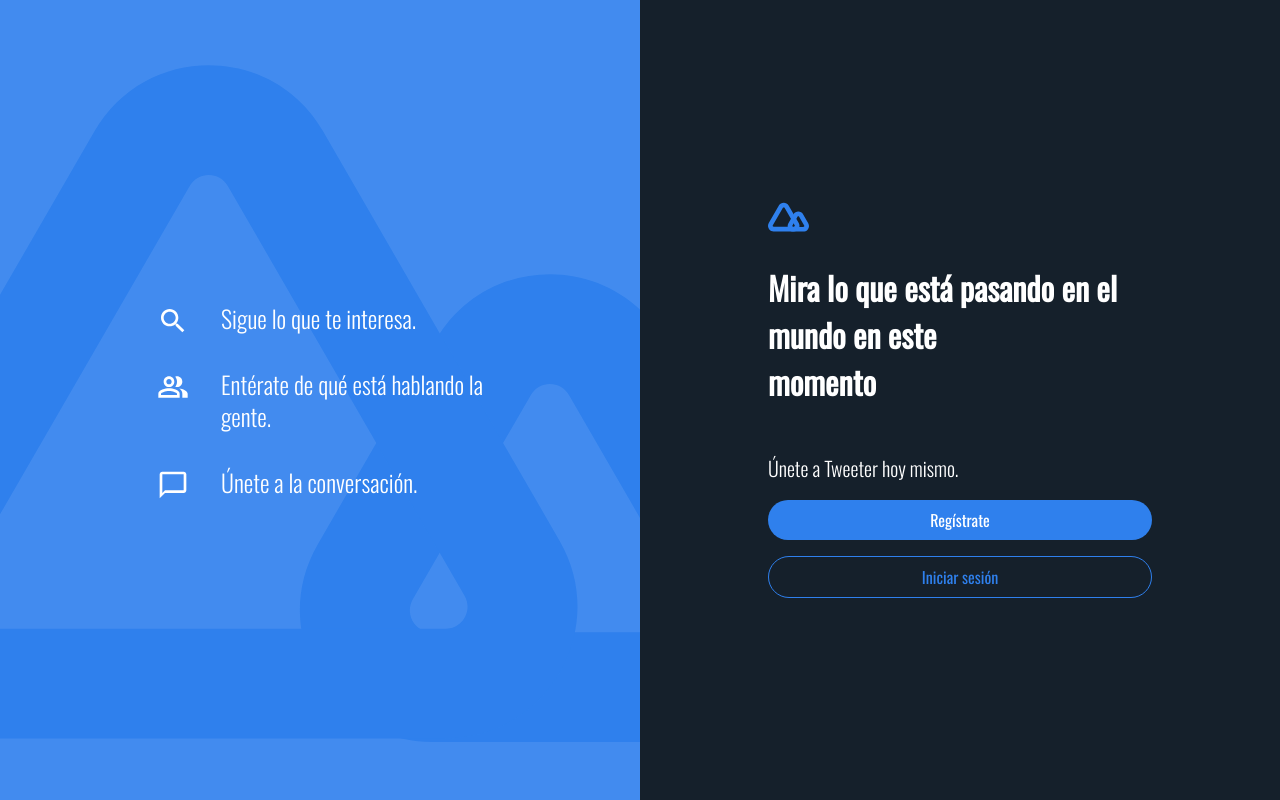
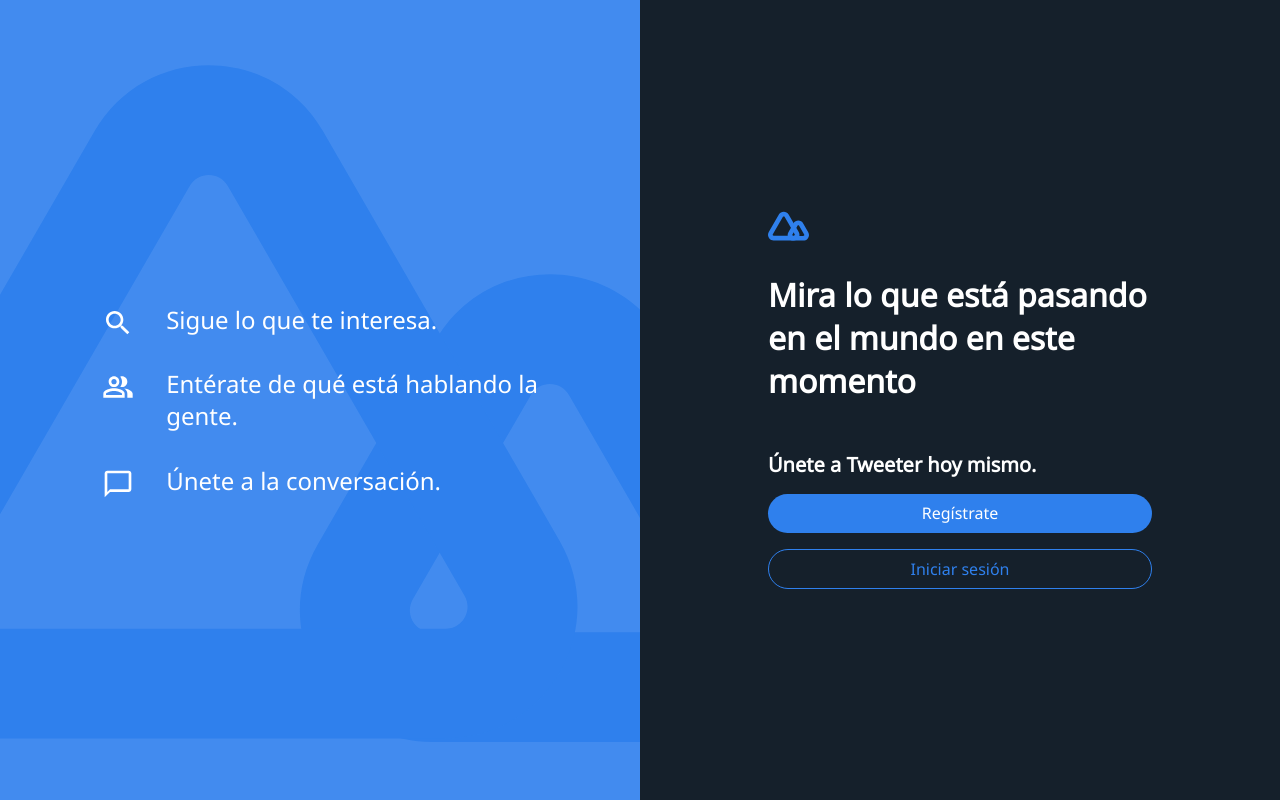
Before and after one commit to Alejandro095/tweeter, a Next.js app: page / in a window 1280 px wide. Built offline with nearby package versions, Linux system fonts and the light colour scheme.

Commit message:
Tipo de letra cambiada a Noto Sans

```diff
--- a/src/components/auth/notLogged/styles.module.scss
+++ b/src/components/auth/notLogged/styles.module.scss
@@ -6,7 +6,7 @@
   flex-direction: column;
   background-color: rgb(21, 32, 43);
   color: white;
-  font-weight: 300;
+  // font-weight: 300;
 }
 
 .main {
@@ -93,7 +93,7 @@
   }
 
   & > h2 {
-    font-weight: 300;
+    // font-weight: 300;
     font-size: 1.25rem;
   }
 
@@ -113,7 +113,7 @@
 .btn {
   background-color: #2f80ed;
   display: block;
-  font-weight: 400;
+  // font-weight: 400;
   padding: 0.5125rem 1.125rem;
   border-radius: 10000rem;
   display: flex;
@@ -126,7 +126,7 @@
   background-color: transparent;
   border: #2f80ed 1px solid;
   display: block;
-  font-weight: 400;
+  // font-weight: 400;
   padding: 0.5125rem 1.125rem;
   border-radius: 10000rem;
   display: flex;
--- a/src/components/auth/shared/layout/styles.module.scss
+++ b/src/components/auth/shared/layout/styles.module.scss
@@ -10,7 +10,7 @@
 
   color: white;
 
-  font-weight: 300;
+  // font-weight: 300;
 
   & > div {
     background-color: darken($color: #15202b, $amount: 6);
@@ -68,7 +68,7 @@
 
   background-color: #2f80ed;
   display: block;
-  font-weight: 400;
+  // font-weight: 400;
   padding: 0.6125rem 1.125rem;
   border-radius: 10000rem;
   display: flex;
--- a/src/pages/_document.js
+++ b/src/pages/_document.js
@@ -11,7 +11,7 @@
       <Html>
         <Head>
             <link rel="preconnect" href="https://fonts.gstatic.com" />
-            <link href="https://fonts.googleapis.com/css2?family=Oswald:wght@300;400&display=swap" rel="stylesheet" />
+            <link href="https://fonts.googleapis.com/css2?family=Noto+Sans&display=swap" rel="stylesheet" />
             <link rel="icon" href="/favicon.ico" />
         </Head>
         <body>
--- a/src/styles/globals.css
+++ b/src/styles/globals.css
@@ -2,7 +2,7 @@
 body {
   padding: 0;
   margin: 0;
-  font-family: 'Oswald', -apple-system, BlinkMacSystemFont, Segoe UI, Roboto,
+  font-family: 'Noto Sans', -apple-system, BlinkMacSystemFont, Segoe UI, Roboto,
     Oxygen, Ubuntu, Cantarell, Fira Sans, Droid Sans, Helvetica Neue, sans-serif;
 }
 
```
